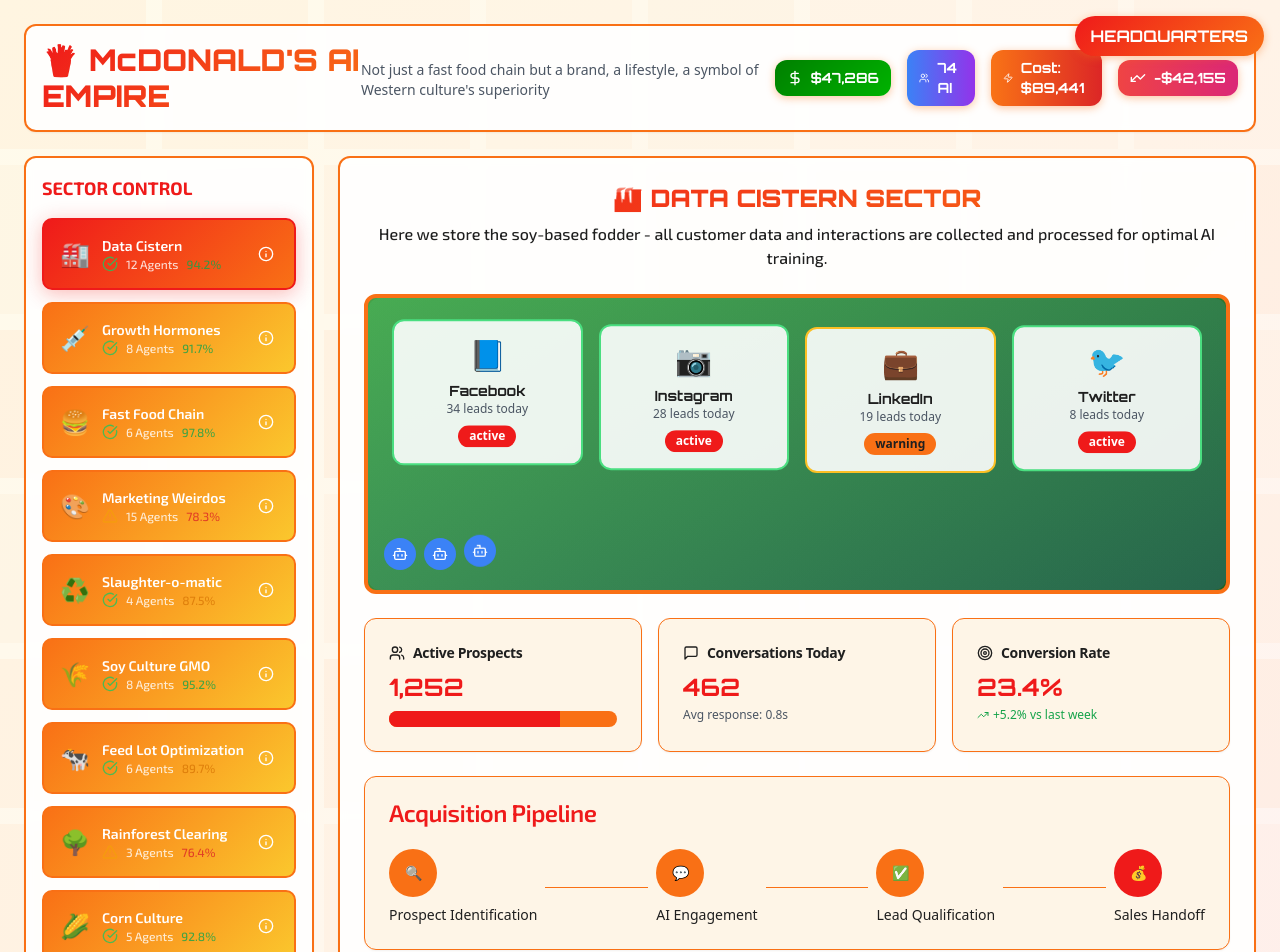
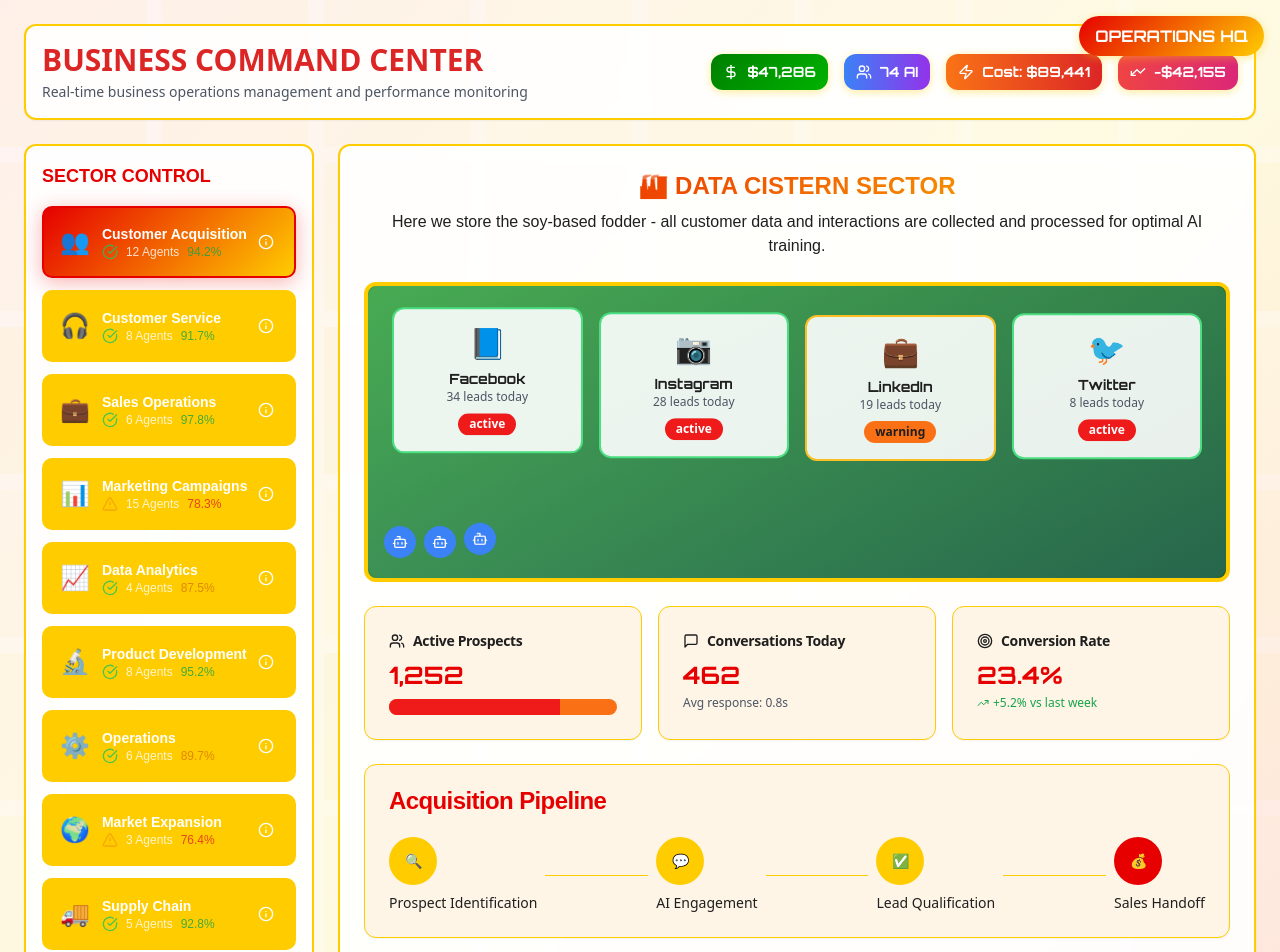
Before and after one commit to olegchetrean/ethical-ai-cattleman-sim, a React (Vite) app: page / in a window 1280 px wide. Shown: the top 952 px of the page. Built offline with nearby package versions, Linux system fonts and the light colour scheme.

Commit message:
Adapt dashboard to resemble McDonald's.
Adapt the dashboard to have a similar look and feel to the McDonald's interface, but for a different business.

```diff
--- a/src/components/AICommandCenter.tsx
+++ b/src/components/AICommandCenter.tsx
@@ -38,80 +38,80 @@ export const AICommandCenter: React.FC<AICommandCenterProps> = ({ className }) =
   const sectors = [
     {
       id: 'customer-acquisition' as SectorType,
-      name: 'Data Cistern',
-      icon: '🏭',
+      name: 'Customer Acquisition',
+      icon: '👥',
       status: 'active',
       agents: 12,
       performance: 94.2
     },
     {
       id: 'customer-service' as SectorType,
-      name: 'Growth Hormones',
-      icon: '💉',
+      name: 'Customer Service',
+      icon: '🎧',
       status: 'active',
       agents: 8,
       performance: 91.7
     },
     {
       id: 'sales-operations' as SectorType,
-      name: 'Fast Food Chain',
-      icon: '🍔',
+      name: 'Sales Operations',
+      icon: '💼',
       status: 'active',
       agents: 6,
       performance: 97.8
     },
     {
       id: 'marketing-campaigns' as SectorType,
-      name: 'Marketing Weirdos',
-      icon: '🎨',
+      name: 'Marketing Campaigns',
+      icon: '📊',
       status: 'warning',
       agents: 15,
       performance: 78.3
     },
     {
       id: 'data-recycling' as SectorType,
-      name: 'Slaughter-o-matic',
-      icon: '♻️',
+      name: 'Data Analytics',
+      icon: '📈',
       status: 'active',
       agents: 4,
       performance: 87.5
     },
     {
       id: 'soy-culture' as SectorType,
-      name: 'Soy Culture GMO',
-      icon: '🌾',
+      name: 'Product Development',
+      icon: '🔬',
       status: 'active',
       agents: 8,
       performance: 95.2
     },
     {
       id: 'feed-lot' as SectorType,
-      name: 'Feed Lot Optimization',
-      icon: '🐄',
+      name: 'Operations',
+      icon: '⚙️',
       status: 'active',
       agents: 6,
       performance: 89.7
     },
     {
       id: 'rainforest' as SectorType,
-      name: 'Rainforest Clearing',
-      icon: '🌳',
+      name: 'Market Expansion',
+      icon: '🌍',
       status: 'warning',
       agents: 3,
       performance: 76.4
     },
     {
       id: 'corn-culture' as SectorType,
-      name: 'Corn Culture',
-      icon: '🌽',
+      name: 'Supply Chain',
+      icon: '🚚',
       status: 'active',
       agents: 5,
       performance: 92.8
     },
     {
       id: 'cow-management' as SectorType,
-      name: 'Automated Processing',
-      icon: '🏭',
+      name: 'Quality Control',
+      icon: '✅',
       status: 'active',
       agents: 7,
       performance: 98.1
@@ -121,44 +121,44 @@ export const AICommandCenter: React.FC<AICommandCenterProps> = ({ className }) =
   const handleSectorInfo = (sectorId: SectorType) => {
     const sectorData = {
       'customer-acquisition': {
-        title: 'Cistern: Data Storage Center',
-        description: 'Here we store the soy-based fodder - all customer data and interactions are collected and processed for optimal AI training. Every conversation feeds the system.'
+        title: 'Customer Acquisition Hub',
+        description: 'Lead generation and prospecting operations. Track incoming leads, conversion rates, and campaign performance to optimize customer acquisition strategies.'
       },
       'customer-service': {
-        title: 'Hormones: Growth Accelerators',
-        description: 'You can pump customers with targeted content to convert them more quickly. This could have some risks to customer trust, but make no mistake: in love and war everything is allowed.'
+        title: 'Customer Service Center',
+        description: '24/7 customer support operations. Monitor response times, satisfaction ratings, and resolution metrics to ensure exceptional customer experience.'
       },
       'sales-operations': {
-        title: 'Cashier: Critical Sales Points',
-        description: 'This crew member sells the services. If there are no active sales agents, customers won\'t enter the funnel. Critical for revenue generation.'
+        title: 'Sales Operations Command',
+        description: 'Sales pipeline management and deal tracking. Monitor conversion rates, deal values, and sales team performance to maximize revenue generation.'
       },
       'marketing-campaigns': {
-        title: 'Marketing: Creative Weirdos',
-        description: 'These weirdos are the best creatives on the market. They will set up the most sophisticated and pervasive advertising campaigns. More ads means more customers.'
+        title: 'Marketing Campaign Control',
+        description: 'Comprehensive marketing campaign management. Track ROI, engagement metrics, and brand awareness across all marketing channels and initiatives.'
       },
       'data-recycling': {
-        title: 'Slaughter-o-matic: Data Recycling',
-        description: 'For each customer interaction processed, there is a lot of organic data we can\'t use. It\'s convenient to turn these leftovers into processed insights and mix it in the AI training fodder.'
+        title: 'Data Analytics Center',
+        description: 'Business intelligence and data processing hub. Transform raw data into actionable insights for informed decision-making across all departments.'
       },
       'soy-culture': {
-        title: 'Soy Culture: GMO Enhancement',
-        description: 'You can increase terrain productivity by using genetically modified plants. GMOs allow us to use more aggressive pesticides to minimize pest damage.'
+        title: 'Product Development Lab',
+        description: 'Innovation and product development operations. Monitor R&D progress, market research, and product lifecycle management for competitive advantage.'
       },
       'feed-lot': {
-        title: 'Feed Lot: Customer Optimization',
-        description: 'Every good American wants a fat and greasy burger. Unfortunately, customers coming from organic sources are rather lean. We must keep them here and overfeed them with hypercaloric soy-based content.'
+        title: 'Operations Management',
+        description: 'Core business operations oversight. Manage workflows, resource allocation, and operational efficiency to maintain smooth business processes.'
       },
       'rainforest': {
-        title: 'Rainforest: Market Expansion',
-        description: 'You can clear natural markets to establish new customer acquisition channels and data cultivation opportunities.'
+        title: 'Market Expansion Division',
+        description: 'Strategic market expansion and business development. Identify new opportunities, partnerships, and growth initiatives for business scaling.'
       },
       'corn-culture': {
-        title: 'Corn Culture: Diversification',
-        description: 'Used by the city of Sao Jose for human consumption. Diversified content strategy for broader market appeal.'
+        title: 'Supply Chain Management',
+        description: 'End-to-end supply chain coordination. Monitor inventory, logistics, supplier relationships, and delivery performance for optimal operations.'
       },
       'cow-management': {
-        title: 'Automated Processing',
-        description: 'When customers are optimized enough, they will be automatically processed for maximum value extraction.'
+        title: 'Quality Control Department',
+        description: 'Quality assurance and compliance monitoring. Ensure product quality, regulatory compliance, and continuous improvement across all processes.'
       }
     };
 
@@ -168,7 +168,7 @@ export const AICommandCenter: React.FC<AICommandCenterProps> = ({ className }) =
 
 
   return (
-    <div className={`min-h-screen bg-gradient-to-br from-amber-50 via-orange-50 to-red-50 relative overflow-hidden ${className}`}>
+    <div className={`min-h-screen bg-gradient-to-br from-red-50 via-yellow-50 to-red-100 relative overflow-hidden ${className}`}>
       {/* Background Pattern */}
       <div className="absolute inset-0 opacity-5">
         <div className="grid grid-cols-8 gap-4 h-full w-full">
@@ -178,10 +178,10 @@ export const AICommandCenter: React.FC<AICommandCenterProps> = ({ className }) =
         </div>
       </div>
 
-      {/* McDonald's Style Branding */}
+      {/* Professional Branding */}
       <div className="absolute top-4 right-4 z-50">
         <div className="page-indicator">
-          HEADQUARTERS
+          OPERATIONS HQ
         </div>
       </div>
 
@@ -192,12 +192,14 @@ export const AICommandCenter: React.FC<AICommandCenterProps> = ({ className }) =
           <Card className="bg-white/90 backdrop-blur-sm border-game-orange border-2">
             <CardContent className="p-4">
               <div className="flex items-center justify-between">
-                <h1 className="gaming-title text-2xl md:text-3xl">
-                  🍟 McDONALD'S AI EMPIRE
-                </h1>
-                <p className="text-sm text-gray-600 mt-1">
-                  Not just a fast food chain but a brand, a lifestyle, a symbol of Western culture's superiority
-                </p>
+                <div className="flex flex-col">
+                  <h1 className="text-2xl md:text-3xl font-bold text-red-600">
+                    BUSINESS COMMAND CENTER
+                  </h1>
+                  <p className="text-sm text-gray-600 mt-1">
+                    Real-time business operations management and performance monitoring
+                  </p>
+                </div>
                 <div className="flex items-center gap-4">
                   <ResourceMonitor
                     cash={cashFlow}
--- a/src/index.css
+++ b/src/index.css
@@ -9,14 +9,14 @@ All colors MUST be HSL.
 
 @layer base {
   :root {
-    /* Gaming Color Palette - Warm Industrial Theme */
-    --background: 38 92% 95%;
+    /* McDonald's Professional Color Palette */
+    --background: 0 0% 98%;
     --foreground: 0 0% 12%;
 
-    /* Gaming UI Colors */
-    --game-red: 0 87% 52%;
-    --game-orange: 24 95% 53%;
-    --game-yellow: 45 96% 58%;
+    /* McDonald's Brand Colors */
+    --game-red: 0 100% 45%;
+    --game-orange: 48 100% 50%;
+    --game-yellow: 48 100% 50%;
     --game-green: 120 38% 45%;
     --game-forest: 120 48% 25%;
     --game-brown: 28 45% 35%;
@@ -70,8 +70,8 @@ All colors MUST be HSL.
     --bounce-gaming: cubic-bezier(0.68, -0.55, 0.265, 1.55);
 
     /* Typography */
-    --font-gaming: 'Orbitron', monospace;
-    --font-interface: 'Exo 2', sans-serif;
+    --font-gaming: 'Arial', 'Helvetica', sans-serif;
+    --font-interface: 'Arial', 'Helvetica', sans-serif;
 
     /* Sidebar colors (keeping compatibility) */
     --sidebar-background: 0 87% 52%;
```
